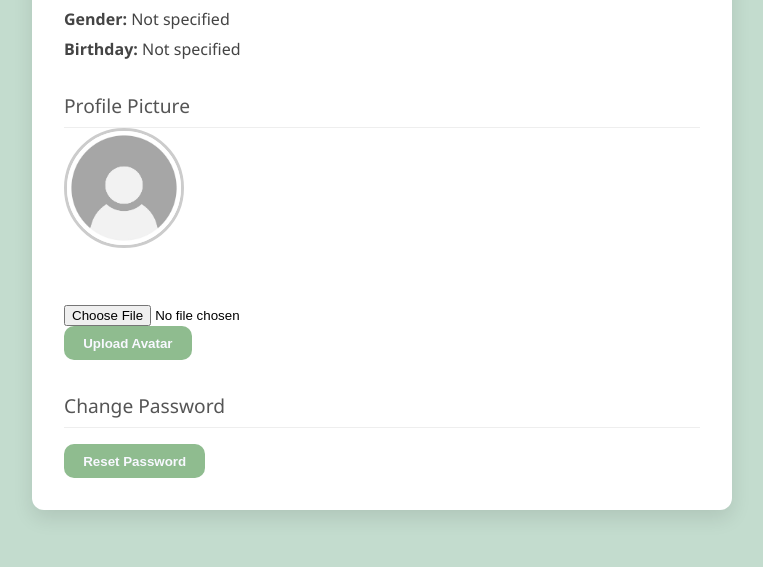
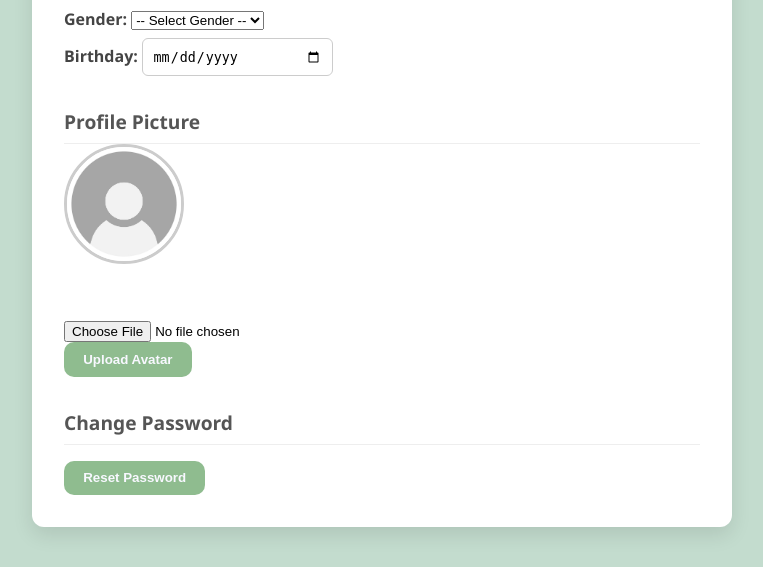
Before and after one commit to lextale/MealPlanGenerator, a Flask app: page /profile in a window 1280 px wide. Shown: the part 180-747 px from the top of the page, without its empty margins (258-1021 px from the left). Run offline with Flask 3, Linux system fonts and the light colour scheme; the visitor is signed in with stand-in values (Sample User, id 1); parts of the project's set-up code (start-up, migrations or seed data) failed here and were passed over.

Commit message:
Update profile.html

```diff
--- a/app/templates/profile.html
+++ b/app/templates/profile.html
@@ -28,8 +28,14 @@
 
     <div class="info">
       <p><strong>Email:</strong> {{ user.email }}</p>
-      <p><strong>Gender:</strong> {{ user.gender or 'Not specified' }}</p>
-      <p><strong>Birthday:</strong> {{ user.birthday or 'Not specified' }}</p>
+      <p><strong>Gender:
+  <select id="gender" name="gender" required>
+    <option value="">-- Select Gender --</option>
+    <option value="male"   {% if gender_value == 'male' %}selected{% endif %}>Male</option>
+    <option value="female" {% if gender_value == 'female' %}selected{% endif %}>Female</option>
+    <option value="other"  {% if gender_value == 'other' %}selected{% endif %}>Other</option>
+  </select></p>
+      <p><strong>Birthday:</strong> <input style="width:30%" type="date" id="dob" name="dob" value="{{ user.birthday or 'Not specified' }}" required></p>
     </div>
 
     <div class="avatar-section">
```
